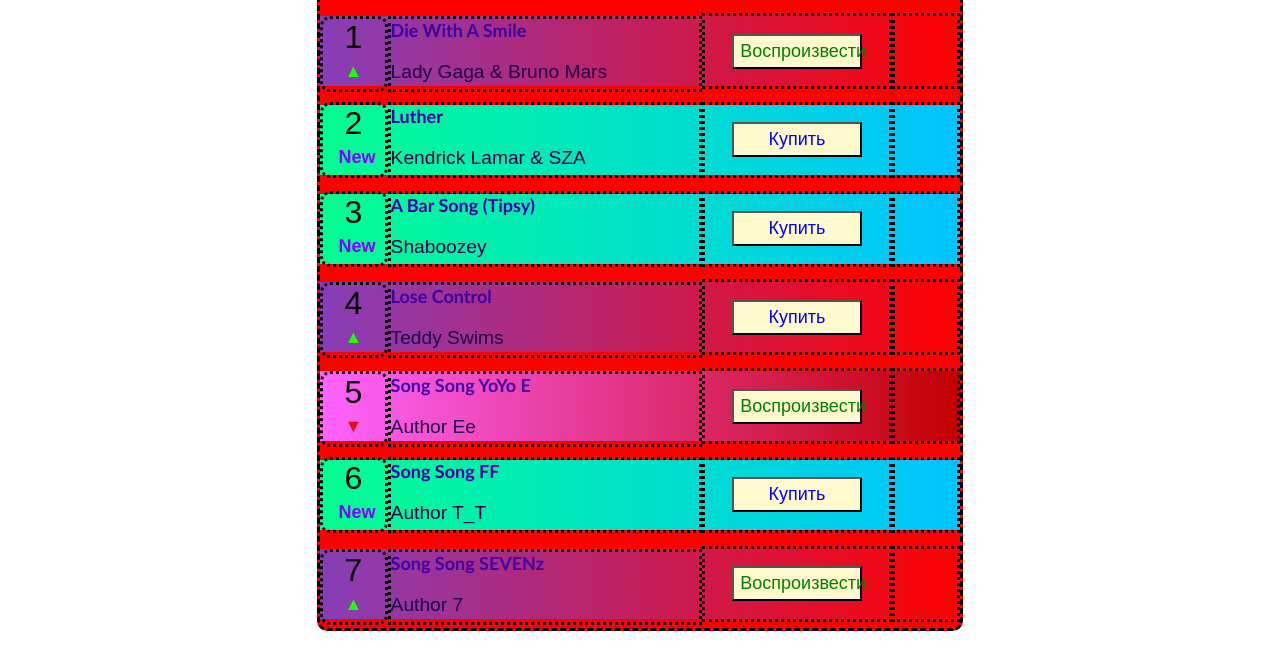
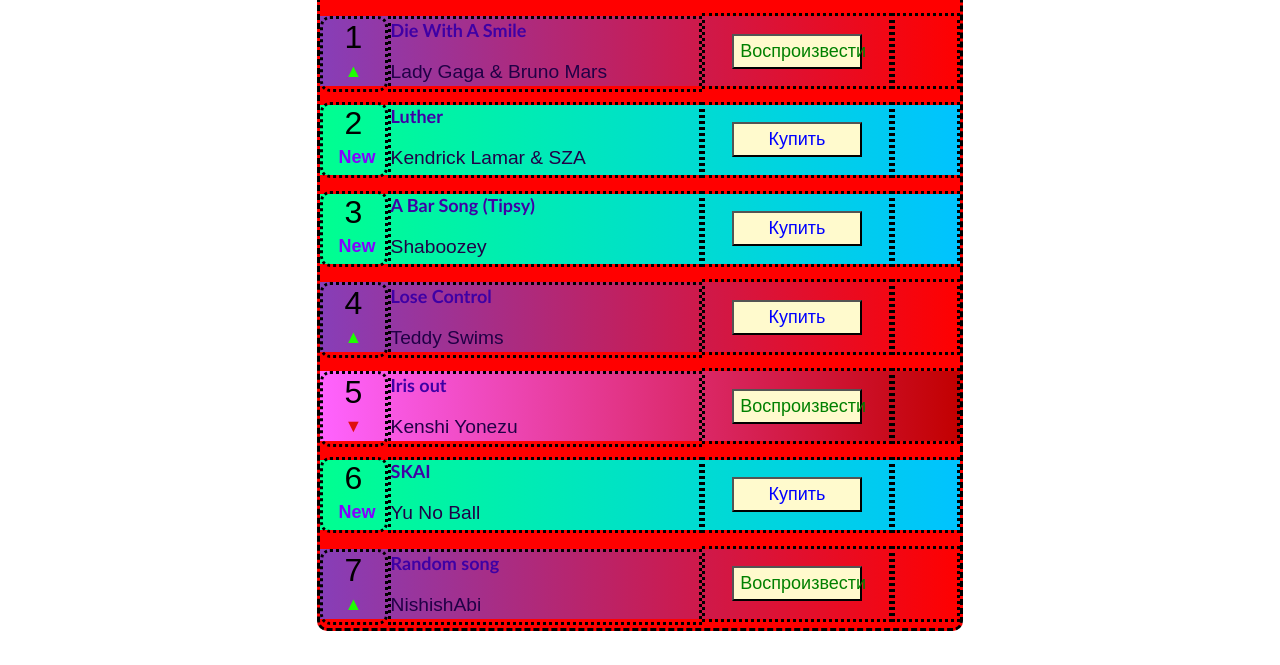
Before and after one commit to Assanali-Aid/NedoBillboard, a plain HTML site: page index.html in a window 1280 px wide. Shown: the part 135-800 px from the top of the page. Drawn offline with Linux system fonts and the light colour scheme; files that its build step writes are made by us from their sources.

Commit message:
Add files via upload

```diff
--- a/index.html
+++ b/index.html
@@ -75,8 +75,8 @@
         		<div class="rankPos rankDown">▼</div>
 			</div>
 			<div class="songInfo">
-				<div class="songName">Song Song YoYo E</div>
-				<div class="songGuy">Author Ee</div>
+				<div class="songName">Iris out</div>
+				<div class="songGuy">Kenshi Yonezu</div>
 			</div>
 			<div class="songButton">
 				<button class="button vid">Воспроизвести</button></div>
@@ -88,8 +88,8 @@
         		<div class="rankPos rankNew">New</div>
 			</div>
 			<div class="songInfo">
-				<div class="songName">Song Song FF</div>
-				<div class="songGuy">Author T_T</div>
+				<div class="songName">SKAI</div>
+				<div class="songGuy">Yu No Ball</div>
 			</div>
 			<div class="songButton">
 				<button class="button img">Купить</button></div>
@@ -101,8 +101,8 @@
         		<div class="rankPos rankUp">▲</div>
 			</div>
 			<div class="songInfo">
-				<div class="songName">Song Song SEVENz </div>
-				<div class="songGuy">Author 7</div>
+				<div class="songName">Random song </div>
+				<div class="songGuy">NishishAbi</div>
 			</div>
 			<div class="songButton">
 				<button class="button vid">Воспроизвести</button></div>
```
Also changed, not shown: empty.gif (added), logo.png (added).
